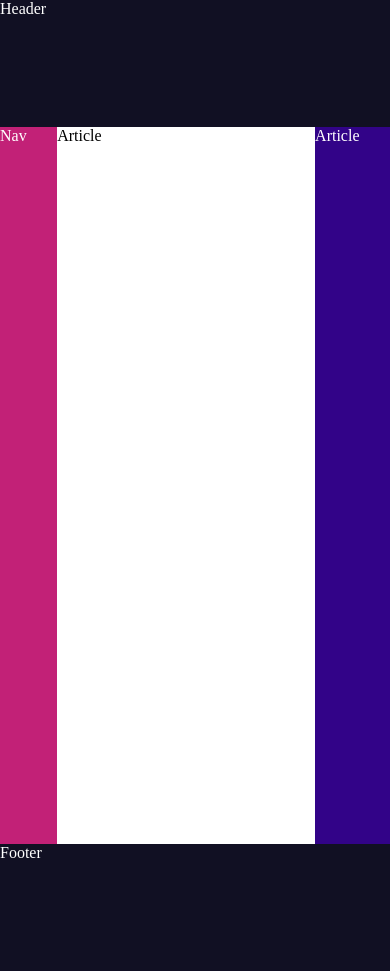
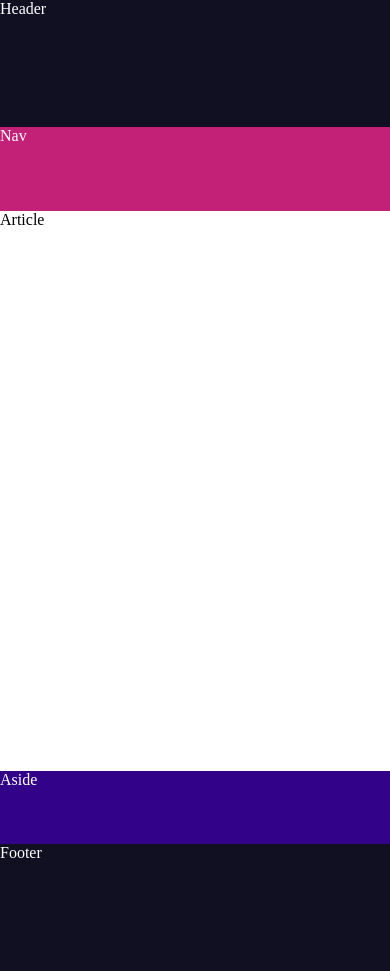
Before and after one commit to annoinspace/EPICODE-U5-D3-FLEXBOX, a plain HTML site: page index.html in a window 390 px wide. Drawn offline with Linux system fonts and the light colour scheme.

Commit message:
layout 4 - complete

```diff
--- a/index.html
+++ b/index.html
@@ -48,8 +48,10 @@
       <header id="headerFour" class="dark">Header</header>
       <div id="mainContentFour">
         <div id="navFour" class="pink">Nav</div>
-        <div id="articleFourWhite">Article</div>
-        <div id="articleFourPurple" class="purple">Article</div>
+        <div id="articleAsideFourWrapper">
+          <div id="articleFourWhite">Article</div>
+          <div id="asideFour" class="purple">Aside</div>
+        </div>
       </div>
       <footer id="footerFour" class="dark">Footer</footer>
     </div>
--- a/style.css
+++ b/style.css
@@ -171,13 +171,46 @@ html {
 #mainContentFour #navFour {
   flex-grow: 1;
 }
-#mainContentFour #articleFourWhite {
+#articleAsideFourWrapper {
+  flex-grow: 9;
+  display: flex;
+  flex-direction: row;
+}
+
+#articleAsideFourWrapper #articleFourWhite {
   flex-grow: 7;
 }
-#mainContentFour #articleFourPurple {
+#articleAsideFourWrapper #asideFour {
   flex-grow: 1;
 }
 
 #footerFour {
   height: 15vh;
 }
+
+@media screen and (max-width: 768px) {
+  #mainContentFour {
+    flex-direction: column;
+  }
+
+  #articleAsideFourWrapper #articleFourWhite {
+    flex-grow: 3;
+  }
+}
+
+@media screen and (max-width: 414px) {
+  #mainContentFour {
+    flex-direction: column;
+  }
+
+  #articleAsideFourWrapper {
+    flex-direction: column;
+  }
+
+  #articleAsideFourWrapper #articleFourWhite {
+    flex-grow: 10;
+  }
+  #articleAsideFourWrapper #asideFour {
+    flex-grow: 1;
+  }
+}
```
